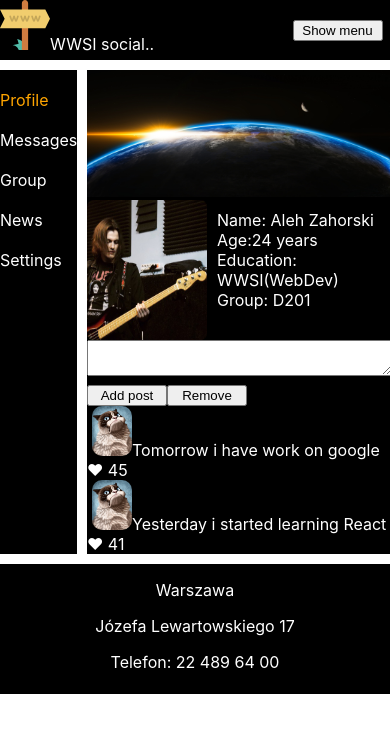
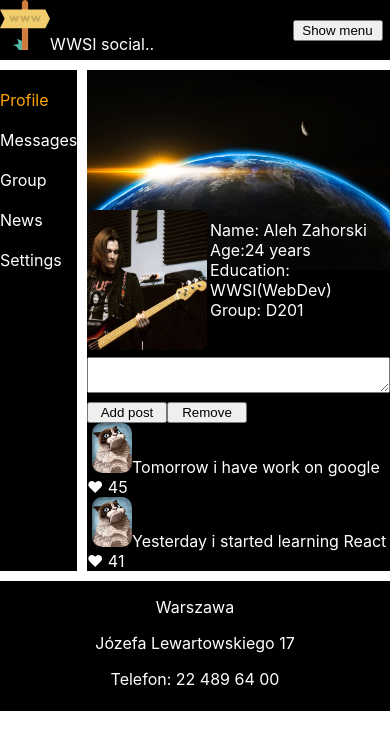
Before and after one commit to AlehZahorski/wwsiSocial, a React (Create React App) app: page /Profile in a window 390 px wide. Shown: the top 750 px of the page. Built offline with nearby package versions, Linux system fonts and the light colour scheme.

Commit message:
made some changes

```diff
--- a/public/index.html
+++ b/public/index.html
@@ -22,7 +22,7 @@
       work correctly both with client-side routing and a non-root public URL.
       Learn how to configure a non-root public URL by running `npm run build`.
     -->
-    <title>React App</title>
+    <title>ReactSocial</title>
   </head>
   <body>
     <noscript>You need to enable JavaScript to run this app.</noscript>
--- a/src/App.css
+++ b/src/App.css
@@ -5,8 +5,8 @@
 .app-wrapper{
   margin: 0 auto;
   display: grid;
-  grid-template-rows: 60px 770px 237px;
-  grid-template-columns: 20% 80%;
+  grid-template-rows: 60px 792px 100px;
+  grid-template-columns: 32% 67.5%;
   grid-template-areas:
   "header header"
   "lmenu main"
@@ -66,8 +66,6 @@ a {
 .logotopQ {
     width: 150px;
 }
-
-
 
 
 
--- a/src/App.js
+++ b/src/App.js
@@ -8,6 +8,7 @@ import Footer from './components/Footer/Footer';
 import Dialogs from './components/Dialogs/Dialogs.jsx';
 const App = (props) => {
     return (
+
         <BrowserRouter>
             <switch className="app-wrapper">
                 <Header/>
@@ -19,6 +20,7 @@ const App = (props) => {
                 <Footer />
             </switch>
         </BrowserRouter>
+
     );
 }
 
--- a/src/components/Header/Header.jsx
+++ b/src/components/Header/Header.jsx
@@ -11,6 +11,7 @@ const Header = () => {
     return (
 
         <header className={style.headerQ}>
+        <div className="empty"></div>
             <div className={style.logotopQ}>
                 <img src={logo} height="50"/>
               WWSI social..
@@ -18,6 +19,7 @@ const Header = () => {
         <div className={style.DropDown}>
           <DropDown className={ss.DRopDown}/>
         </div>
+        <div className="empty1"></div>
         </header>
 
     );
--- a/src/components/Header/Header.module.css
+++ b/src/components/Header/Header.module.css
@@ -5,16 +5,20 @@
   margin: 0 auto;
   height: 60px;
   display: grid;
-  grid-template-columns: 90% 10%;
+  grid-template-columns: 25% 40% 10% 25%;
   grid-template-areas:
-  "LP DP";
+  "emp LP DP emp1";
 }
 .logotopQ{
   grid-area: LP;
   color:white;
 }
-
-
+.empty{
+  grid-area: emp;
+}
+.empty1{
+  grid-area: emp1;
+}
 
 
 
@@ -31,9 +35,9 @@
     margin: 0 auto;
     height: 60px;
     display: grid;
-    grid-template-columns: 75% 25%;
+    grid-template-columns:0 75% 25% 0;
     grid-template-areas:
-    "LP DP";
+    "emp LP DP emp1";
   }
   .logotopQ{
     grid-area: LP;
@@ -45,4 +49,10 @@
   #wwsisocial{
     grid-area: WS;
   }
+  .empty{
+    grid-area: emp;
+  }
+  .empty1{
+    grid-area: emp1;
+  }
 }
--- a/src/components/Navbar/Navbar.jsx
+++ b/src/components/Navbar/Navbar.jsx
@@ -2,6 +2,10 @@ import React, {Component} from 'react';
 import style from './Navbar.module.css';
 import Dialogs from '../Dialogs/Dialogs';
 import { NavLink } from 'react-router-dom';
+
+
+
+
 
 const Navbar = () => {
     return (
@@ -26,4 +30,5 @@ const Navbar = () => {
     );
 }
 
+
 export default Navbar;
--- a/src/components/Navbar/Navbar.module.css
+++ b/src/components/Navbar/Navbar.module.css
@@ -1,8 +1,9 @@
 .Navbar{
 grid-area: lmenu;
 background-color: black;
-width: 77px;
+width: 107px;
 height: 100%;
+padding-left: 82%;
 }
 a {
   color: white;
@@ -15,6 +16,9 @@ a.activelink {
 .Navbar{
 grid-area: lmenu;
 background-color: black;
+width: 77px;
+height: 100%;
+padding-left: 0;
 }
 a {
   color: white;
@@ -22,4 +26,5 @@ a {
 a.activelink {
   color: orange;
 }
+
 }
--- a/src/components/Profile/MyPosts/MyPosts.module.css
+++ b/src/components/Profile/MyPosts/MyPosts.module.css
@@ -9,7 +9,7 @@
 }
 .textarea {
     grid-area: ta;
-    width:299px;
+    width:400px;
     height: 30px;
 }
 .AddBut{
@@ -43,7 +43,7 @@
 }
 .textarea {
     grid-area: ta;
-    width:299px;
+    width:297px;
     height: 30px;
 }
 .AddBut{
--- a/src/components/Profile/Profile.jsx
+++ b/src/components/Profile/Profile.jsx
@@ -11,7 +11,7 @@ const Profile = (props) => {
     return (
         <div className={style.Profile}>
             <div className={style.profile}>
-                <img className={style.mainphoto} src={main} width="100%"/>
+                <img className={style.mainphoto} src={main}/>
             </div>
             <div className={style.mainphoto2}>
                 <img className={style.mainphoto2} src={profile}/>
--- a/src/components/Profile/Profile.module.css
+++ b/src/components/Profile/Profile.module.css
@@ -1,11 +1,53 @@
+
 .Profile {
     display: grid;
     grid-area: main;
-    grid-template-rows: 130px 2fr;
-    grid-template-columns: 120px 2fr;
+    grid-template-columns: 10% 50%;
+    grid-template-rows: 40% 30% 30%;
     grid-template-areas:
     "pr pr"
-    "mp info";
+    "mp2 mp"
+    "tx tx";
+    background-color: black;
+}
+
+.profile{
+  grid-area: pr;
+}
+.mainphoto2{
+  grid-area: mp2;
+  width: 120px;
+  height:140px;
+  border-radius: 5%;
+}
+
+.info {
+  text-area: tx;
+  text-align: left;
+  color: white;
+  margin: 10px;
+}
+.mainphoto{
+  width:750px;
+  height: 200px;
+  text-area: mp;
+}
+
+
+
+
+
+
+@media only screen and (max-width: 500px){
+.Profile {
+    display: grid;
+    grid-area: main;
+    grid-template-columns: 113px 190px;
+    grid-template-rows: 140px 147px;
+    grid-template-areas:
+    "pr pr"
+    "mp mp2"
+    "tx tx";
     background-color: black;
 }
 
@@ -18,41 +60,9 @@
   height:140px;
   border-radius: 5%;
 }
-
-.info {
-  text-align: left;
-  color: white;
-  margin: 10px;
+.mainphoto{
+  width:100%;
 }
-
-
-
-
-
-
-
-@media only screen and (max-width: 500px){
-.Profile {
-    display: grid;
-    grid-area: main;
-    grid-template-rows: 130px 2fr;
-    grid-template-columns: 120px 2fr;
-    grid-template-areas:
-    "pr pr"
-    "mp info";
-    background-color: black;
-}
-
-.profile{
-  grid-area: pr;
-}
-.mainphoto2{
-  grid-area: mp;
-  width: 120px;
-  height:140px;
-  border-radius: 5%;
-}
-
 .info {
   text-align: left;
   color: white;
```
